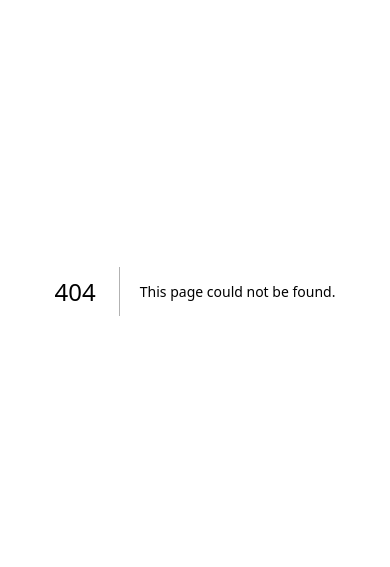
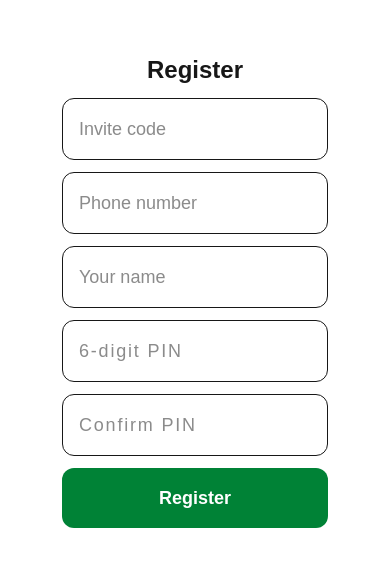
Before and after one commit to mzp-create/3fqik.com, a Next.js app: page /register in a window 390 px wide. Before the commit this address had no page. Shown: the part 131-698 px from the top of the page. Built offline with nearby package versions, Linux system fonts and the light colour scheme.

Commit message:
feat: auth screens, player shell with tabs
Add login/register pages (phone+PIN, invite code), (player) layout
with session gate → /login redirect, I18nProvider, Tabs (3+admin),
placeholder (player)/page.tsx; remove conflicting scaffold page.tsx.

```diff
--- /dev/null
+++ b/src/app/(auth)/login/page.tsx
@@ -0,0 +1,70 @@
+"use client";
+import { useState } from "react";
+import { useRouter } from "next/navigation";
+import { api } from "@/lib/client/api";
+import { useT, I18nProvider } from "@/lib/i18n";
+
+function LoginForm() {
+  const { t } = useT();
+  const router = useRouter();
+  const [phone, setPhone] = useState("");
+  const [pin, setPin] = useState("");
+  const [error, setError] = useState("");
+
+  async function submit() {
+    try {
+      const me = await api<{ role: string; mustChangePin: boolean }>(
+        "/api/auth/login",
+        {
+          phone,
+          pin,
+        },
+      );
+      router.push(
+        me.mustChangePin ? "/profile" : me.role === "admin" ? "/admin" : "/",
+      );
+    } catch (e) {
+      setError((e as Error).message);
+    }
+  }
+
+  return (
+    <main className="mx-auto flex min-h-dvh max-w-sm flex-col justify-center gap-3 p-6">
+      <h1 className="text-center text-3xl font-bold">⚽ {t.appName}</h1>
+      <input
+        className="rounded-xl border p-4 text-lg"
+        inputMode="tel"
+        placeholder={t.phone}
+        value={phone}
+        onChange={(e) => setPhone(e.target.value)}
+      />
+      <input
+        className="rounded-xl border p-4 text-lg tracking-widest"
+        inputMode="numeric"
+        maxLength={6}
+        type="password"
+        placeholder={t.pin}
+        value={pin}
+        onChange={(e) => setPin(e.target.value.replace(/\D/g, ""))}
+      />
+      {error && <p className="text-center text-red-600">{error}</p>}
+      <button
+        className="rounded-xl bg-green-700 p-4 text-lg font-bold text-white"
+        onClick={submit}
+      >
+        {t.login}
+      </button>
+      <a className="text-center text-blue-600 underline" href="/register">
+        {t.register}
+      </a>
+    </main>
+  );
+}
+
+export default function LoginPage() {
+  return (
+    <I18nProvider initial="en">
+      <LoginForm />
+    </I18nProvider>
+  );
+}
--- /dev/null
+++ b/src/app/(auth)/register/page.tsx
@@ -0,0 +1,96 @@
+"use client";
+import { useState } from "react";
+import { useRouter } from "next/navigation";
+import { api } from "@/lib/client/api";
+import { useT, I18nProvider } from "@/lib/i18n";
+
+function RegisterForm() {
+  const { t } = useT();
+  const router = useRouter();
+  const [form, setForm] = useState({
+    code: "",
+    phone: "",
+    name: "",
+    pin: "",
+    pin2: "",
+  });
+  const [error, setError] = useState("");
+  const set = (k: string) => (e: React.ChangeEvent<HTMLInputElement>) =>
+    setForm((f) => ({ ...f, [k]: e.target.value }));
+
+  async function submit() {
+    if (form.pin !== form.pin2) {
+      setError(`${t.pin} ≠ ${t.pinConfirm}`);
+      return;
+    }
+    try {
+      await api("/api/auth/register", {
+        code: form.code,
+        phone: form.phone,
+        name: form.name,
+        pin: form.pin,
+      });
+      router.push("/");
+    } catch (e) {
+      setError((e as Error).message);
+    }
+  }
+
+  return (
+    <main className="mx-auto flex min-h-dvh max-w-sm flex-col justify-center gap-3 p-6">
+      <h1 className="text-center text-2xl font-bold">{t.register}</h1>
+      <input
+        className="rounded-xl border p-4 text-lg"
+        placeholder={t.inviteCode}
+        value={form.code}
+        onChange={set("code")}
+      />
+      <input
+        className="rounded-xl border p-4 text-lg"
+        inputMode="tel"
+        placeholder={t.phone}
+        value={form.phone}
+        onChange={set("phone")}
+      />
+      <input
+        className="rounded-xl border p-4 text-lg"
+        placeholder={t.displayName}
+        value={form.name}
+        onChange={set("name")}
+      />
+      <input
+        className="rounded-xl border p-4 text-lg tracking-widest"
+        type="password"
+        inputMode="numeric"
+        maxLength={6}
+        placeholder={t.pin}
+        value={form.pin}
+        onChange={set("pin")}
+      />
+      <input
+        className="rounded-xl border p-4 text-lg tracking-widest"
+        type="password"
+        inputMode="numeric"
+        maxLength={6}
+        placeholder={t.pinConfirm}
+        value={form.pin2}
+        onChange={set("pin2")}
+      />
+      {error && <p className="text-center text-red-600">{error}</p>}
+      <button
+        className="rounded-xl bg-green-700 p-4 text-lg font-bold text-white"
+        onClick={submit}
+      >
+        {t.register}
+      </button>
+    </main>
+  );
+}
+
+export default function RegisterPage() {
+  return (
+    <I18nProvider initial="en">
+      <RegisterForm />
+    </I18nProvider>
+  );
+}
--- /dev/null
+++ b/src/app/(player)/layout.tsx
@@ -0,0 +1,19 @@
+import { redirect } from "next/navigation";
+import { currentPlayer } from "@/lib/auth/session";
+import { I18nProvider } from "@/lib/i18n";
+import { Tabs } from "@/components/Tabs";
+
+export default async function PlayerLayout({
+  children,
+}: {
+  children: React.ReactNode;
+}) {
+  const me = await currentPlayer();
+  if (!me) redirect("/login");
+  return (
+    <I18nProvider initial={me.language}>
+      <div className="mx-auto max-w-md pb-20">{children}</div>
+      <Tabs isAdmin={me.role === "admin"} />
+    </I18nProvider>
+  );
+}
--- /dev/null
+++ b/src/app/(player)/page.tsx
@@ -0,0 +1,4 @@
+// TODO: Task 22 replaces this placeholder with the full matches/bet-slip screen.
+export default function PlayerHomePlaceholder() {
+  return <main />;
+}
--- a/src/app/layout.tsx
+++ b/src/app/layout.tsx
@@ -13,8 +13,7 @@ const geistMono = Geist_Mono({
 });
 
 export const metadata: Metadata = {
-  title: "Create Next App",
-  description: "Generated by create next app",
+  title: "WorldBet2026",
 };
 
 export default function RootLayout({
--- a/src/app/page.tsx
+++ /dev/null
@@ -1,65 +0,0 @@
-import Image from "next/image";
-
-export default function Home() {
-  return (
-    <div className="flex flex-col flex-1 items-center justify-center bg-zinc-50 font-sans dark:bg-black">
-      <main className="flex flex-1 w-full max-w-3xl flex-col items-center justify-between py-32 px-16 bg-white dark:bg-black sm:items-start">
-        <Image
-          className="dark:invert"
-          src="/next.svg"
-          alt="Next.js logo"
-          width={100}
-          height={20}
-          priority
-        />
-        <div className="flex flex-col items-center gap-6 text-center sm:items-start sm:text-left">
-          <h1 className="max-w-xs text-3xl font-semibold leading-10 tracking-tight text-black dark:text-zinc-50">
-            To get started, edit the page.tsx file.
-          </h1>
-          <p className="max-w-md text-lg leading-8 text-zinc-600 dark:text-zinc-400">
-            Looking for a starting point or more instructions? Head over to{" "}
-            <a
-              href="https://vercel.com/templates?framework=next.js&utm_source=create-next-app&utm_medium=appdir-template-tw&utm_campaign=create-next-app"
-              className="font-medium text-zinc-950 dark:text-zinc-50"
-            >
-              Templates
-            </a>{" "}
-            or the{" "}
-            <a
-              href="https://nextjs.org/learn?utm_source=create-next-app&utm_medium=appdir-template-tw&utm_campaign=create-next-app"
-              className="font-medium text-zinc-950 dark:text-zinc-50"
-            >
-              Learning
-            </a>{" "}
-            center.
-          </p>
-        </div>
-        <div className="flex flex-col gap-4 text-base font-medium sm:flex-row">
-          <a
-            className="flex h-12 w-full items-center justify-center gap-2 rounded-full bg-foreground px-5 text-background transition-colors hover:bg-[#383838] dark:hover:bg-[#ccc] md:w-[158px]"
-            href="https://vercel.com/new?utm_source=create-next-app&utm_medium=appdir-template-tw&utm_campaign=create-next-app"
-            target="_blank"
-            rel="noopener noreferrer"
-          >
-            <Image
-              className="dark:invert"
-              src="/vercel.svg"
-              alt="Vercel logomark"
-              width={16}
-              height={16}
-            />
-            Deploy Now
-          </a>
-          <a
-            className="flex h-12 w-full items-center justify-center rounded-full border border-solid border-black/[.08] px-5 transition-colors hover:border-transparent hover:bg-black/[.04] dark:border-white/[.145] dark:hover:bg-[#1a1a1a] md:w-[158px]"
-            href="https://nextjs.org/docs?utm_source=create-next-app&utm_medium=appdir-template-tw&utm_campaign=create-next-app"
-            target="_blank"
-            rel="noopener noreferrer"
-          >
-            Documentation
-          </a>
-        </div>
-      </main>
-    </div>
-  );
-}
--- /dev/null
+++ b/src/components/Tabs.tsx
@@ -0,0 +1,28 @@
+"use client";
+import Link from "next/link";
+import { usePathname } from "next/navigation";
+import { useT } from "@/lib/i18n";
+
+export function Tabs({ isAdmin }: { isAdmin: boolean }) {
+  const { t } = useT();
+  const path = usePathname();
+  const tabs = [
+    { href: "/", label: t.tabMatches },
+    { href: "/bets", label: t.tabBets },
+    { href: "/balance", label: t.tabBalance },
+    ...(isAdmin ? [{ href: "/admin", label: "🛠️" }] : []),
+  ];
+  return (
+    <nav className="fixed bottom-0 left-0 right-0 mx-auto flex max-w-md border-t bg-white">
+      {tabs.map((tab) => (
+        <Link
+          key={tab.href}
+          href={tab.href}
+          className={`flex-1 p-4 text-center font-medium ${path === tab.href ? "text-green-700" : "text-gray-500"}`}
+        >
+          {tab.label}
+        </Link>
+      ))}
+    </nav>
+  );
+}
```
